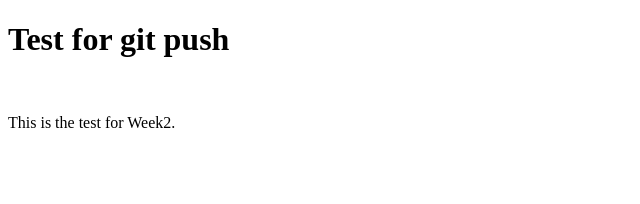
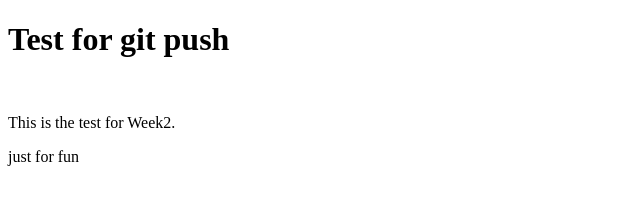
Before and after one commit to mohanmagar/week2, a plain HTML site: page index.html in a window 1280 px wide. Shown: the full height of the page, 0-640 px from the left. Drawn offline with Linux system fonts and the light colour scheme.

Commit message:
second commit

```diff
--- a/index.html
+++ b/index.html
@@ -11,6 +11,9 @@
     <p>
         This is the test for Week2.
     </p>
+    <p>
+        just for fun
+    </p>
 
 </body>
 </html>
```
